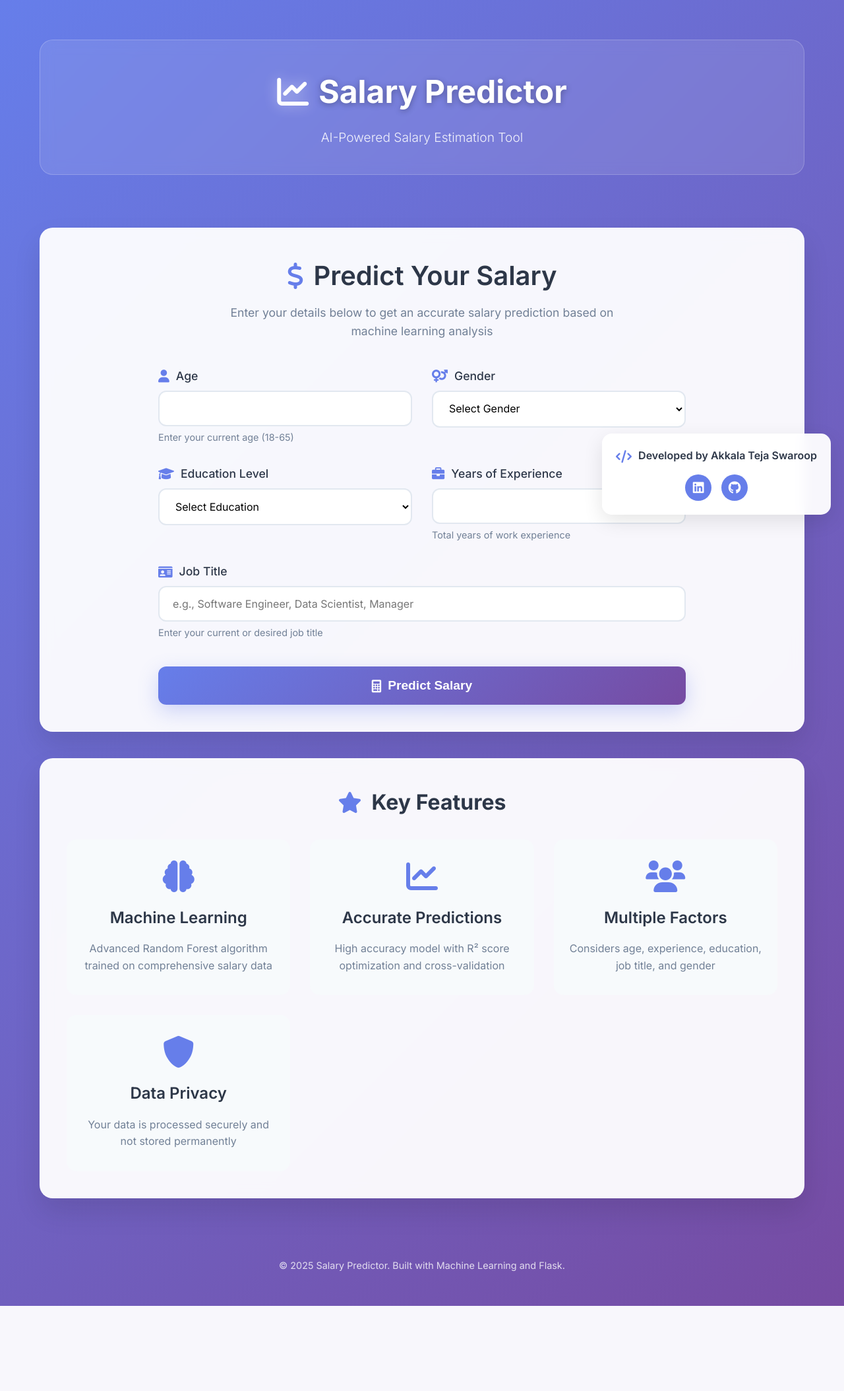
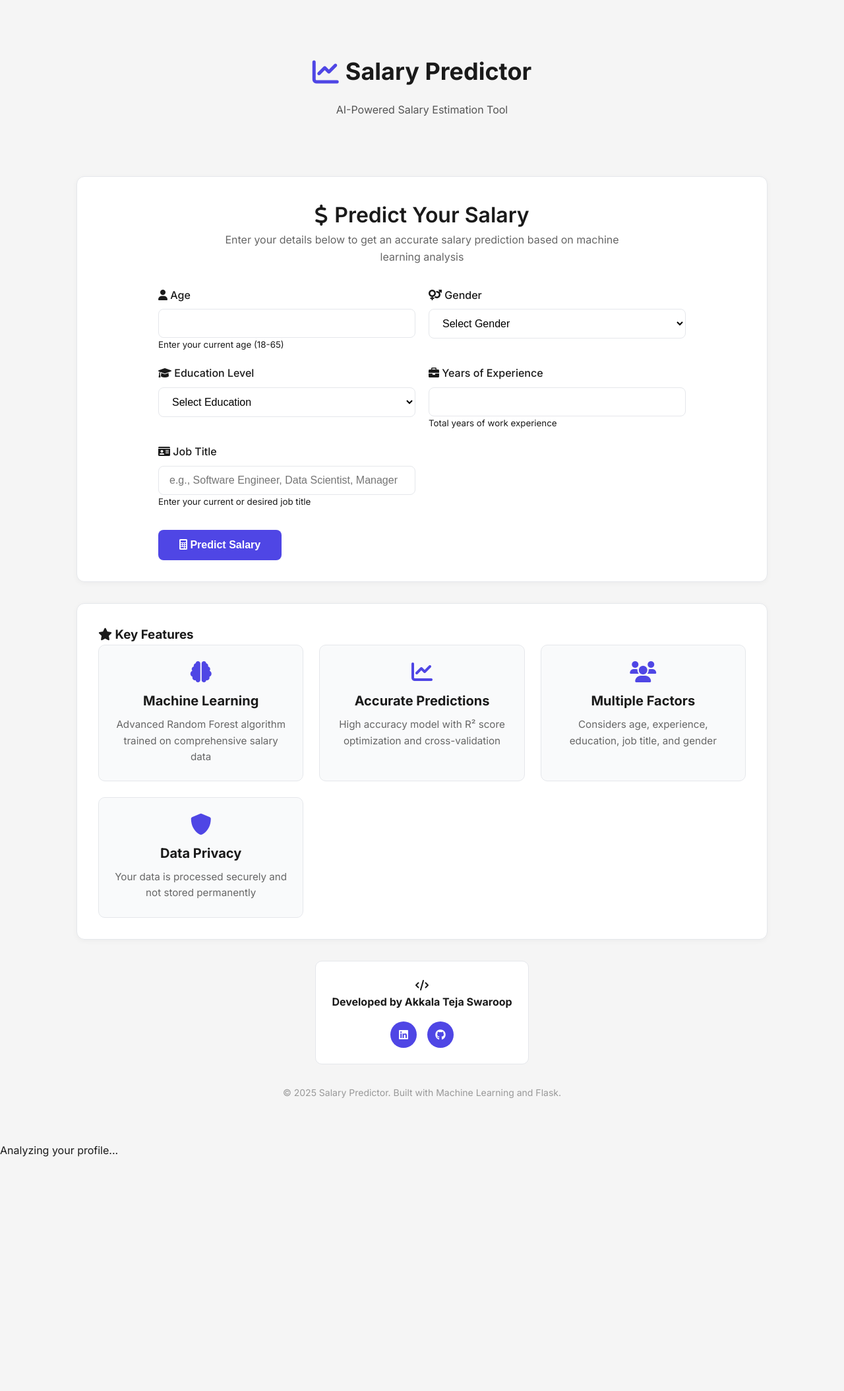
Before and after one commit to akkalatejaswaroop/Aicte-Aiml-Employee-Salary-Prediction, a Flask app: page / in a window 1280 px wide. Shown: the whole page at 66% size. Before the commit the page ends 1979 px from the top, so only its background shows below. Run offline with Flask 3, Linux system fonts and the light colour scheme.

Commit message:
Update style.css

```diff
--- a/static/style.css
+++ b/static/style.css
@@ -1,4 +1,4 @@
-/* Reset and Base Styles */
+/* Base Reset */
 * {
   margin: 0;
   padding: 0;
@@ -7,558 +7,294 @@
 
 body {
   font-family: 'Inter', sans-serif;
-    background: linear-gradient(135deg, #667eea 0%, #764ba2 100%);
+  background-color: #f5f5f5;
+  color: #1a1a1a;
+  line-height: 1.6;
   min-height: 100vh;
-    color: #333;
-    line-height: 1.6;
 }
 
 .container {
-    max-width: 1200px;
-    margin: 0 auto;
-    padding: 20px;
+  max-width: 1080px;
+  margin: auto;
+  padding: 2rem 1rem;
 }
 
-/* Header Styles */
+/* Header */
 .header {
   text-align: center;
   margin-bottom: 40px;
-    padding: 40px 0;
 }
 
 .header-content {
-    background: rgba(255, 255, 255, 0.1);
-    backdrop-filter: blur(10px);
-    border-radius: 20px;
-    padding: 40px;
-    border: 1px solid rgba(255, 255, 255, 0.2);
+  padding: 3rem 1.5rem;
+  border-radius: 12px;
 }
 
 .logo {
   display: flex;
   align-items: center;
   justify-content: center;
-    gap: 15px;
-    margin-bottom: 15px;
+  gap: 10px;
+  margin-bottom: 1rem;
 }
 
 .logo i {
-    font-size: 3rem;
-    color: #fff;
-    text-shadow: 0 0 20px rgba(255, 255, 255, 0.5);
+  font-size: 2.5rem;
+  color: #4f46e5;
 }
 
 .logo h1 {
-    font-size: 3rem;
+  font-size: 2.25rem;
   font-weight: 700;
-    color: #fff;
-    text-shadow: 0 2px 10px rgba(0, 0, 0, 0.3);
+  color: #1a1a1a;
 }
 
 .tagline {
-    font-size: 1.2rem;
-    color: rgba(255, 255, 255, 0.9);
-    font-weight: 300;
+  font-size: 1rem;
+  color: #555;
+  font-weight: 400;
 }
 
-/* Main Content */
-.main-content {
-    display: flex;
-    flex-direction: column;
-    gap: 40px;
-}
-
-.prediction-section {
-    background: rgba(255, 255, 255, 0.95);
-    backdrop-filter: blur(10px);
-    border-radius: 20px;
-    padding: 40px;
-    box-shadow: 0 20px 40px rgba(0, 0, 0, 0.1);
-    border: 1px solid rgba(255, 255, 255, 0.2);
-}
-
+/* Sections */
 .section-header {
   text-align: center;
-    margin-bottom: 40px;
+  margin-bottom: 2rem;
 }
 
 .section-header h2 {
-    font-size: 2.5rem;
+  font-size: 2rem;
   font-weight: 600;
-    color: #2d3748;
-    margin-bottom: 10px;
+  color: #1a1a1a;
   display: flex;
   align-items: center;
   justify-content: center;
-    gap: 15px;
-}
-
-.section-header h2 i {
-    color: #667eea;
+  gap: 10px;
 }
 
 .section-header p {
-    font-size: 1.1rem;
-    color: #718096;
+  color: #666;
+  font-size: 1rem;
   max-width: 600px;
   margin: 0 auto;
 }
 
-/* Form Styles */
+.prediction-section,
+.results-section,
+.features-section {
+  background: #ffffff;
+  padding: 2rem;
+  border-radius: 12px;
+  box-shadow: 0 2px 8px rgba(0, 0, 0, 0.04);
+  border: 1px solid #e5e7eb;
+  margin-bottom: 2rem;
+}
+
+/* Form */
 .prediction-form {
   max-width: 800px;
-    margin: 0 auto;
+  margin: auto;
 }
 
 .form-grid {
   display: grid;
   grid-template-columns: repeat(auto-fit, minmax(300px, 1fr));
-    gap: 30px;
-    margin-bottom: 40px;
+  gap: 20px;
+  margin-bottom: 2rem;
 }
 
 .form-group {
-    position: relative;
-}
-
-.form-group.full-width {
-    grid-column: 1 / -1;
+  display: flex;
+  flex-direction: column;
 }
 
 .form-group label {
-    display: flex;
-    align-items: center;
-    gap: 10px;
+  margin-bottom: 0.5rem;
   font-weight: 500;
-    color: #2d3748;
-    margin-bottom: 8px;
-    font-size: 1.1rem;
-}
-
-.form-group label i {
-    color: #667eea;
-    font-size: 1.2rem;
+  color: #1a1a1a;
 }
 
 .form-group input,
 .form-group select {
-    width: 100%;
-    padding: 15px 20px;
-    border: 2px solid #e2e8f0;
-    border-radius: 12px;
+  padding: 12px 16px;
+  border-radius: 8px;
+  border: 1px solid #e5e7eb;
+  background: #fff;
   font-size: 1rem;
-    transition: all 0.3s ease;
-    background: #fff;
-    font-family: inherit;
 }
 
 .form-group input:focus,
 .form-group select:focus {
+  border-color: #4f46e5;
   outline: none;
-    border-color: #667eea;
-    box-shadow: 0 0 0 3px rgba(102, 126, 234, 0.1);
+  box-shadow: 0 0 0 3px rgba(79, 70, 229, 0.1);
+}
+
+.predict-btn {
+  background-color: #4f46e5;
+  color: #fff;
+  padding: 14px 32px;
+  border: none;
+  border-radius: 8px;
+  font-size: 1rem;
+  font-weight: 600;
+  cursor: pointer;
+  transition: transform 0.2s ease;
+}
+
+.predict-btn:hover {
   transform: translateY(-2px);
 }
 
-.form-group small {
-    display: block;
-    margin-top: 5px;
-    color: #718096;
-    font-size: 0.9rem;
-}
-
-.predict-btn {
-    width: 100%;
-    background: linear-gradient(135deg, #667eea 0%, #764ba2 100%);
-    color: white;
-    border: none;
-    padding: 18px 40px;
-    border-radius: 12px;
-    font-size: 1.2rem;
-    font-weight: 600;
-    cursor: pointer;
-    transition: all 0.3s ease;
-    display: flex;
-    align-items: center;
-    justify-content: center;
-    gap: 10px;
-    box-shadow: 0 10px 30px rgba(102, 126, 234, 0.3);
-}
-
-.predict-btn:hover {
-    transform: translateY(-3px);
-    box-shadow: 0 15px 40px rgba(102, 126, 234, 0.4);
-}
-
-.predict-btn:active {
-    transform: translateY(-1px);
-}
-
-/* Results Section */
-.results-section {
-    background: rgba(255, 255, 255, 0.95);
-    backdrop-filter: blur(10px);
-    border-radius: 20px;
-    padding: 40px;
-    box-shadow: 0 20px 40px rgba(0, 0, 0, 0.1);
-    border: 1px solid rgba(255, 255, 255, 0.2);
-    animation: slideIn 0.5s ease;
-}
-
-@keyframes slideIn {
-    from {
-        opacity: 0;
-        transform: translateY(30px);
-    }
-    to {
-        opacity: 1;
-        transform: translateY(0);
-    }
-}
-
-.result-card h3 {
-    font-size: 2rem;
-    color: #2d3748;
-    margin-bottom: 30px;
-    display: flex;
-    align-items: center;
-    gap: 15px;
-    justify-content: center;
-}
-
-.result-card h3 i {
-    color: #667eea;
-}
-
+/* Result Display */
 .salary-display {
   text-align: center;
-    padding: 40px;
-    background: linear-gradient(135deg, #667eea 0%, #764ba2 100%);
-    border-radius: 20px;
-    margin-bottom: 30px;
-    color: white;
-    font-size: 3rem;
-    font-weight: 700;
-    text-shadow: 0 2px 10px rgba(0, 0, 0, 0.3);
-    box-shadow: 0 15px 35px rgba(102, 126, 234, 0.3);
+  font-size: 2.5rem;
+  color: #fff;
+  background: #4f46e5;
+  padding: 2rem;
+  border-radius: 12px;
+  margin-bottom: 1.5rem;
 }
 
 .salary-display .currency {
-    font-size: 2rem;
-    opacity: 0.8;
+  font-size: 1.5rem;
+  opacity: 0.85;
 }
 
 .salary-display .period {
-    display: block;
-    font-size: 1.2rem;
-    font-weight: 400;
+  font-size: 1rem;
+  margin-top: 0.5rem;
   opacity: 0.9;
-    margin-top: 10px;
 }
 
 .result-details {
   display: grid;
   grid-template-columns: repeat(auto-fit, minmax(200px, 1fr));
-    gap: 20px;
+  gap: 1rem;
 }
 
 .detail-item {
+  background: #f9fafb;
+  border-left: 4px solid #4f46e5;
+  padding: 1rem;
+  border-radius: 8px;
   display: flex;
   justify-content: space-between;
-    align-items: center;
-    padding: 15px 20px;
-    background: #f7fafc;
-    border-radius: 10px;
-    border-left: 4px solid #667eea;
+  font-size: 0.95rem;
 }
 
-.detail-item .label {
-    font-weight: 600;
-    color: #2d3748;
-}
-
-.detail-item span:last-child {
-    color: #667eea;
-    font-weight: 500;
-}
-
-/* Features Section */
-.features-section {
-    background: rgba(255, 255, 255, 0.95);
-    backdrop-filter: blur(10px);
-    border-radius: 20px;
-    padding: 40px;
-    box-shadow: 0 20px 40px rgba(0, 0, 0, 0.1);
-    border: 1px solid rgba(255, 255, 255, 0.2);
-}
-
-.features-section h3 {
-    font-size: 2rem;
-    color: #2d3748;
-    margin-bottom: 30px;
-    text-align: center;
-    display: flex;
-    align-items: center;
-    justify-content: center;
-    gap: 15px;
-}
-
-.features-section h3 i {
-    color: #667eea;
-}
-
+/* Features */
 .features-grid {
   display: grid;
   grid-template-columns: repeat(auto-fit, minmax(250px, 1fr));
-    gap: 30px;
+  gap: 1.5rem;
 }
 
 .feature-card {
+  background: #f9fafb;
+  padding: 1.5rem;
+  border-radius: 10px;
   text-align: center;
-    padding: 30px 20px;
-    background: #f7fafc;
-    border-radius: 15px;
+  border: 1px solid #e5e7eb;
   transition: all 0.3s ease;
-    border: 2px solid transparent;
 }
 
 .feature-card:hover {
-    transform: translateY(-5px);
-    border-color: #667eea;
-    box-shadow: 0 15px 35px rgba(102, 126, 234, 0.2);
+  transform: translateY(-3px);
+  border-color: #4f46e5;
 }
 
 .feature-card i {
-    font-size: 3rem;
-    color: #667eea;
-    margin-bottom: 20px;
+  font-size: 2rem;
+  color: #4f46e5;
+  margin-bottom: 0.75rem;
 }
 
 .feature-card h4 {
-    font-size: 1.5rem;
-    color: #2d3748;
-    margin-bottom: 15px;
-    font-weight: 600;
+  font-size: 1.25rem;
+  color: #1a1a1a;
+  margin-bottom: 0.5rem;
 }
 
 .feature-card p {
-    color: #718096;
-    line-height: 1.6;
+  color: #666;
+  font-size: 0.95rem;
 }
 
 /* Developer Info */
 .developer-info {
-    position: fixed;
-    bottom: 20px;
-    right: 20px;
-    z-index: 1000;
+  margin-top: 2rem;
+  text-align: center;
 }
 
 .developer-card {
-    background: rgba(255, 255, 255, 0.95);
-    backdrop-filter: blur(10px);
-    border-radius: 15px;
-    padding: 20px;
-    box-shadow: 0 10px 30px rgba(0, 0, 0, 0.1);
-    border: 1px solid rgba(255, 255, 255, 0.2);
-    min-width: 280px;
-}
-
-.developer-header {
-    display: flex;
-    align-items: center;
-    gap: 10px;
-    margin-bottom: 15px;
-}
-
-.developer-header i {
-    color: #667eea;
-    font-size: 1.2rem;
-}
-
-.developer-header h4 {
-    color: #2d3748;
-    font-weight: 600;
+  background: #ffffff;
+  padding: 1.5rem;
+  border-radius: 10px;
+  border: 1px solid #e5e7eb;
+  display: inline-block;
 }
 
 .developer-links {
   display: flex;
-    gap: 15px;
   justify-content: center;
+  gap: 1rem;
+  margin-top: 1rem;
 }
 
 .social-link {
+  background: #4f46e5;
+  color: #fff;
+  border-radius: 50%;
+  width: 40px;
+  height: 40px;
   display: flex;
   align-items: center;
   justify-content: center;
-    width: 40px;
-    height: 40px;
-    background: #667eea;
-    color: white;
-    border-radius: 50%;
   text-decoration: none;
-    transition: all 0.3s ease;
-    font-size: 1.2rem;
+  transition: transform 0.2s ease;
 }
 
 .social-link:hover {
   transform: translateY(-3px);
-    box-shadow: 0 5px 15px rgba(102, 126, 234, 0.4);
 }
 
 /* Footer */
 .footer {
   text-align: center;
-    margin-top: 60px;
-    padding: 30px 0;
-    color: rgba(255, 255, 255, 0.8);
-    font-size: 0.9rem;
+  padding: 2rem 0;
+  color: #999;
+  font-size: 0.875rem;
 }
 
-/* Loading Overlay */
-.loading-overlay {
-    position: fixed;
-    top: 0;
-    left: 0;
-    width: 100%;
-    height: 100%;
-    background: rgba(0, 0, 0, 0.8);
-    display: flex;
-    flex-direction: column;
-    align-items: center;
-    justify-content: center;
-    z-index: 9999;
-    backdrop-filter: blur(5px);
+/* Animations */
+@keyframes fadeInUp {
+  from { opacity: 0; transform: translateY(20px); }
+  to { opacity: 1; transform: translateY(0); }
 }
 
-.spinner {
-    width: 60px;
-    height: 60px;
-    border: 4px solid rgba(255, 255, 255, 0.3);
-    border-top: 4px solid #667eea;
-    border-radius: 50%;
-    animation: spin 1s linear infinite;
-    margin-bottom: 20px;
+.section-header, .feature-card, .result-card {
+  animation: fadeInUp 0.6s ease-out;
 }
 
-@keyframes spin {
-    0% { transform: rotate(0deg); }
-    100% { transform: rotate(360deg); }
+/* Responsive */
+@media (max-width: 768px) {
+  .form-grid,
+  .features-grid,
+  .result-details {
+    grid-template-columns: 1fr;
   }
-
-.loading-overlay p {
-    color: white;
-    font-size: 1.2rem;
-    font-weight: 500;
-}
-
-/* Responsive Design */
-@media (max-width: 768px) {
-    .container {
-        padding: 10px;
-    }
-
   .logo h1 {
-        font-size: 2rem;
-    }
-
-    .section-header h2 {
-        font-size: 2rem;
-    }
-
-    .form-grid {
-        grid-template-columns: 1fr;
-        gap: 20px;
-    }
-
-    .salary-display {
-        font-size: 2rem;
-        padding: 30px 20px;
-    }
-
-    .developer-info {
-        position: static;
-        margin-top: 40px;
-    }
-
-    .developer-card {
-        margin: 0 auto;
-        max-width: 300px;
-    }
-
-    .features-grid {
-        grid-template-columns: 1fr;
+    font-size: 1.75rem;
   }
 }
 
 @media (max-width: 480px) {
   .logo {
     flex-direction: column;
-        gap: 10px;
+    gap: 5px;
   }
-
-    .logo h1 {
-        font-size: 1.5rem;
-    }
-
-    .section-header h2 {
-        font-size: 1.5rem;
-        flex-direction: column;
-        gap: 10px;
-    }
-
   .salary-display {
-        font-size: 1.5rem;
-    }
-
-    .result-details {
-        grid-template-columns: 1fr;
+    font-size: 2rem;
   }
 }
-
-
-
-
-/* Loading Overlay */
-#loadingOverlay {
-    position: fixed;
-    top: 0;
-    left: 0;
-    width: 100%;
-    height: 100%;
-    background: rgba(0, 0, 0, 0.8);
-    display: none;
-    justify-content: center;
-    align-items: center;
-    z-index: 1000;
-    color: white;
-}
-
-.loading-content {
-    text-align: center;
-}
-
-.spinner {
-    width: 50px;
-    height: 50px;
-    border: 5px solid rgba(255, 255, 255, 0.3);
-    border-radius: 50%;
-    border-top-color: #fff;
-    animation: spin 1s ease-in-out infinite;
-    margin: 0 auto 20px;
-}
-
-@keyframes spin {
-    to { transform: rotate(360deg); }
-}
-
-/* Results Section */
-#results {
-    display: none;
-    animation: fadeIn 0.5s ease-out;
-}
-
-@keyframes fadeIn {
-    from { opacity: 0; transform: translateY(20px); }
-    to { opacity: 1; transform: translateY(0); }
-}
```
Lines whose indentation alone changed are shown as unchanged.
